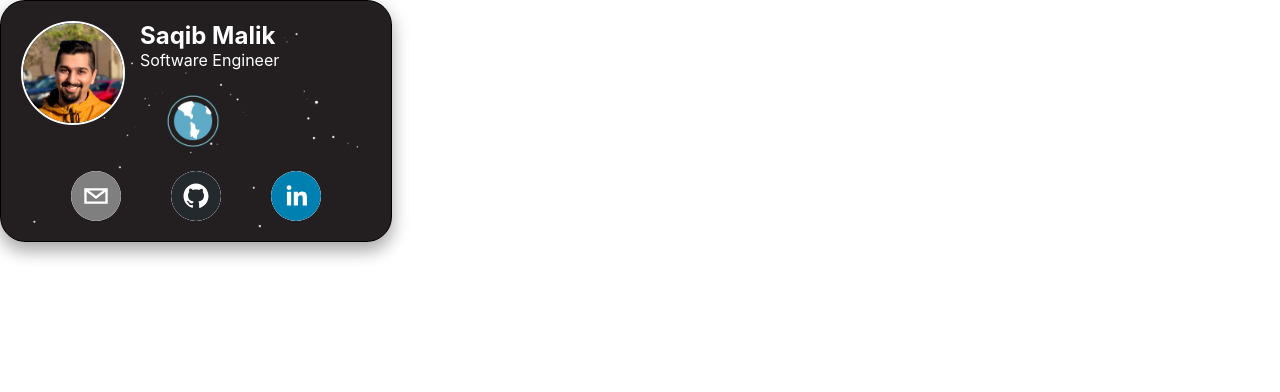
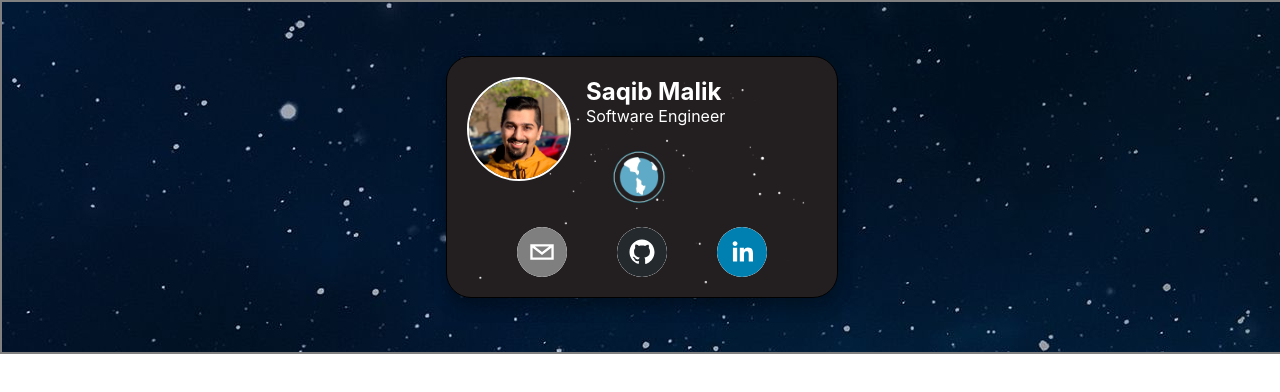
Before and after one commit to smalik12/smalik12.github.io, a React (Create React App) app in the folder portfolio/: page / in a window 1280 px wide. Shown: the top 392 px of the page. Built offline with nearby package versions, Linux system fonts and the light colour scheme.

Commit message:
added header background

```diff
--- a/portfolio/src/components/App/style/App.css
+++ b/portfolio/src/components/App/style/App.css
@@ -36,3 +36,13 @@
     transform: rotate(360deg);
   }
 }
+
+.top-container {
+  display: flex;
+  height: 350px;
+  width: 100%;
+  background-image: url("../../../Images/galaxy_bg.jpg");
+  justify-content: center;
+  align-items: center;
+  border: 2px solid gray;
+}
```
Also changed, not shown: portfolio/src/Images/galaxy_bg.jpg (added).
